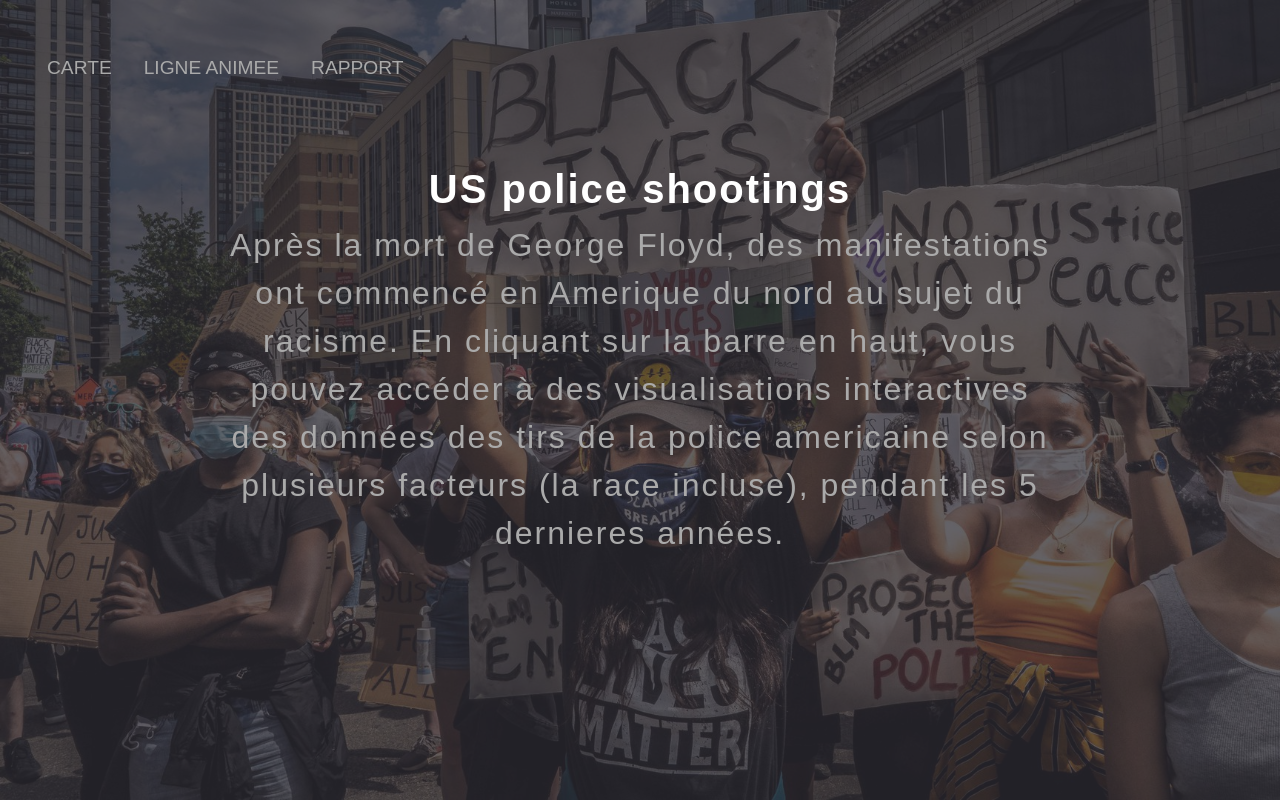
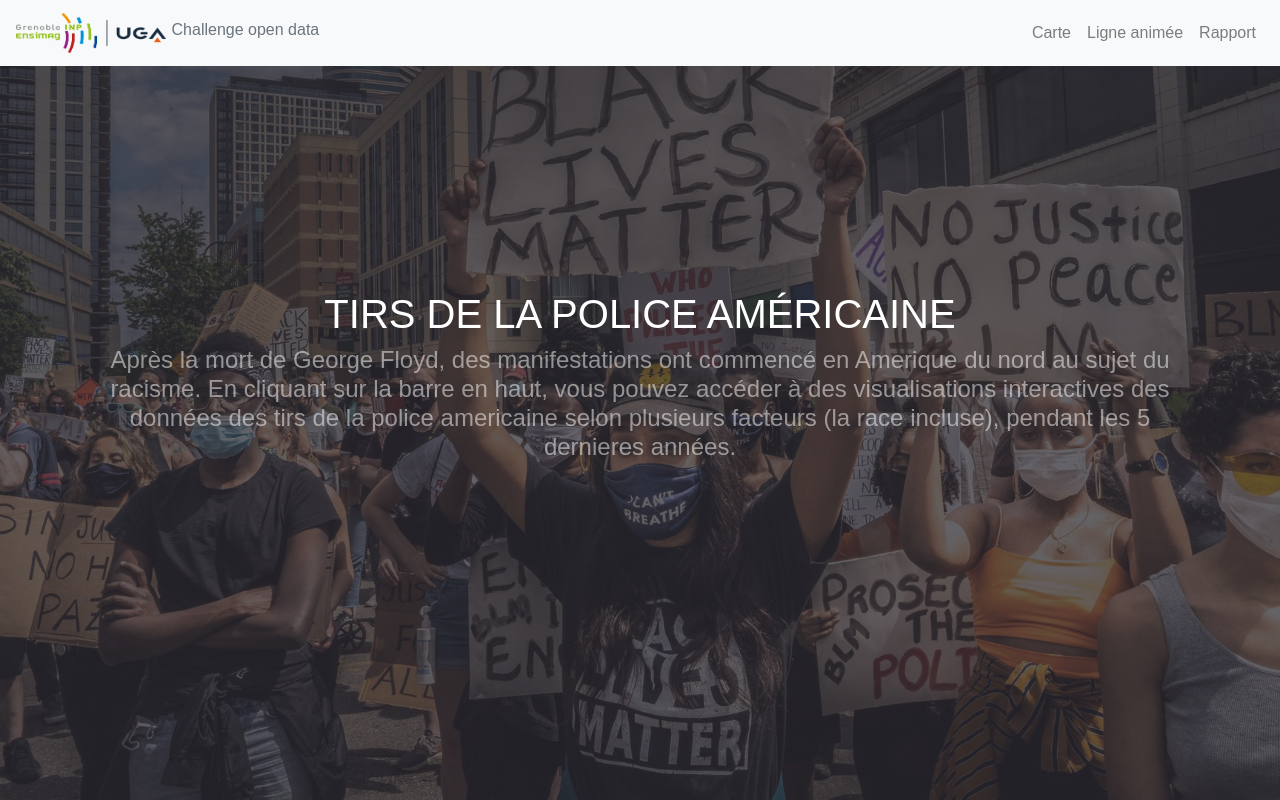
Before and after one commit to amineKammah/ensimag-cod, a plain HTML site: page HTML5Application/public_html/index.html in a window 1280 px wide. Drawn offline with nearby package versions, Linux system fonts and the light colour scheme.

Commit message:
front end

```diff
--- a/HTML5Application/public_html/index.html
+++ b/HTML5Application/public_html/index.html
@@ -25,35 +25,50 @@
 
 	<link rel="stylesheet" type="text/css" href="index.css" />
 </head>
-<body>
-	<div class="container-fluid banner">
-		<div class="row">
-			<div class="col-md-12">
-				<nav class="navbar navbar-md">
+<body id="accueil">
 
-					<ul class="nav">
+        <!-- Navigation bar  -->
+        <nav class="navbar navbar-expand-lg navbar-light bg-light fixed-top">
+
+          <a class="navbar-brand js-scroll-trigger" href="#accueil">
+            <img src="logo.png" width="150" height="40" class="d-inline-block align-top" alt="">
+            <small class="text-muted">Challenge open data</small>
+          </a>
+           <button class="navbar-toggler navbar-toggler-right" type="button" data-toggle="collapse"
+        data-target="#navbarResponsive" aria-controls="navbarResponsive" aria-expanded="false"
+        aria-label="Toggle navigation">
+        Menu
+        <i class="fas fa-bars"></i>
+      </button>
+      <div class="collapse navbar-collapse" id="navbarResponsive">
+        <ul class="navbar-nav ml-auto">
           <li class="nav-item">
-							<a class="nav-link" href="#">CARTE</a>
+            <a class="nav-link js-scroll-trigger" href="#carte">Carte</a>
           </li>
            <li class="nav-item">
-							<a class="nav-link" href="#">LIGNE ANIMEE</a>
+            <a class="nav-link js-scroll-trigger" href="ligne.html">Ligne animée</a>
           </li>
           <li class="nav-item">
-							<a class="nav-link" href="#">RAPPORT</a>
+            <a class="nav-link js-scroll-trigger" href="rapport.html">Rapport</a>
           </li>
-
         </ul>
+      </div>
     </nav>
 
-			</div>
-			<div class="col-md-8 offset-md-2 info">
-				<h1 class="text-center">US police shootings</h1>
-				<p class="text-center">
-					Après la mort de George Floyd, des manifestations ont commencé en Amerique du nord au sujet du racisme. En cliquant sur la barre en haut, vous pouvez accéder à des visualisations interactives des données des tirs de la police americaine selon plusieurs facteurs (la race incluse), pendant les 5 dernieres années.
-				</p>
 
+      <!-- Header -->
+    <header class="masthead banner">
+      <div class="container d-flex h-100 align-items-center">
+        <div class="mx-auto text-center">
+          <h1 class="mx-auto my-0 text-uppercase">Tirs de la police américaine</h1>
+          <h4 class="text-white-50 mx-auto mt-2 mb-5">
+              Après la mort de George Floyd, des manifestations ont commencé en Amerique du nord au sujet du racisme. En cliquant sur la barre en haut, vous pouvez accéder à des visualisations
+              interactives des données des tirs de la police americaine selon plusieurs
+              facteurs (la race incluse), pendant les 5 dernieres années.
+          </h4>
         </div>
       </div>
-	</div>
+    </header>
+
 </body>
 </html>
```
Also changed, not shown: HTML5Application/public_html/ligne.html (added, +29 -0 lines), HTML5Application/public_html/rapport.html (added, +16 -0 lines), HTML5Application/public_html/logo.png (added), 1 other file. Lines whose indentation alone changed are shown as unchanged.
